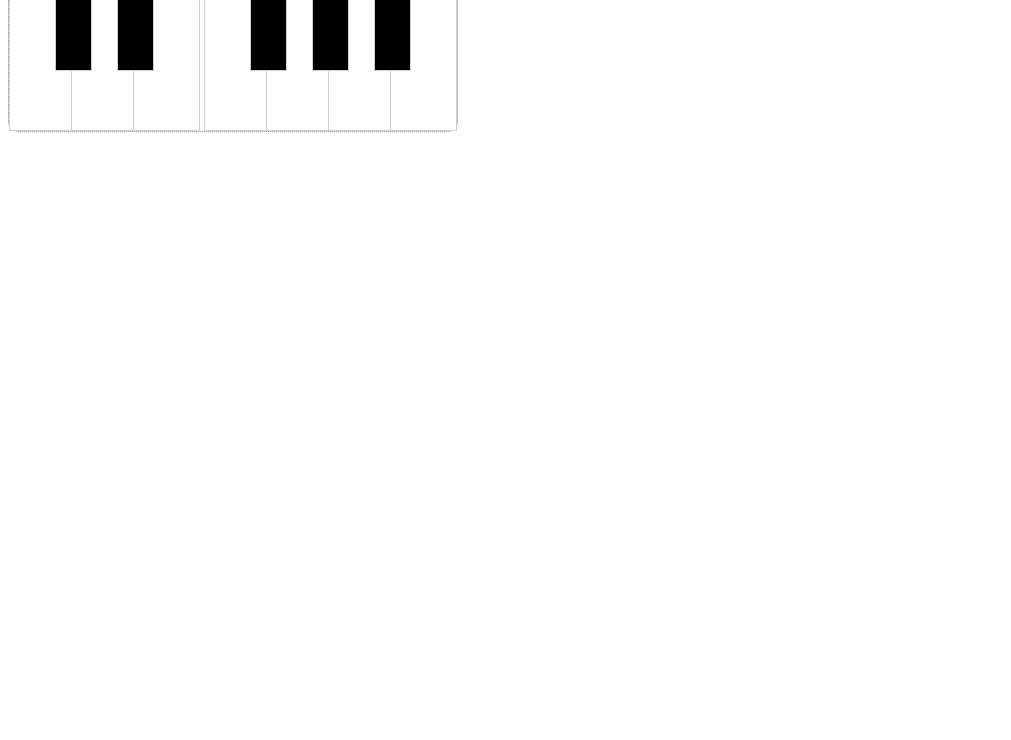
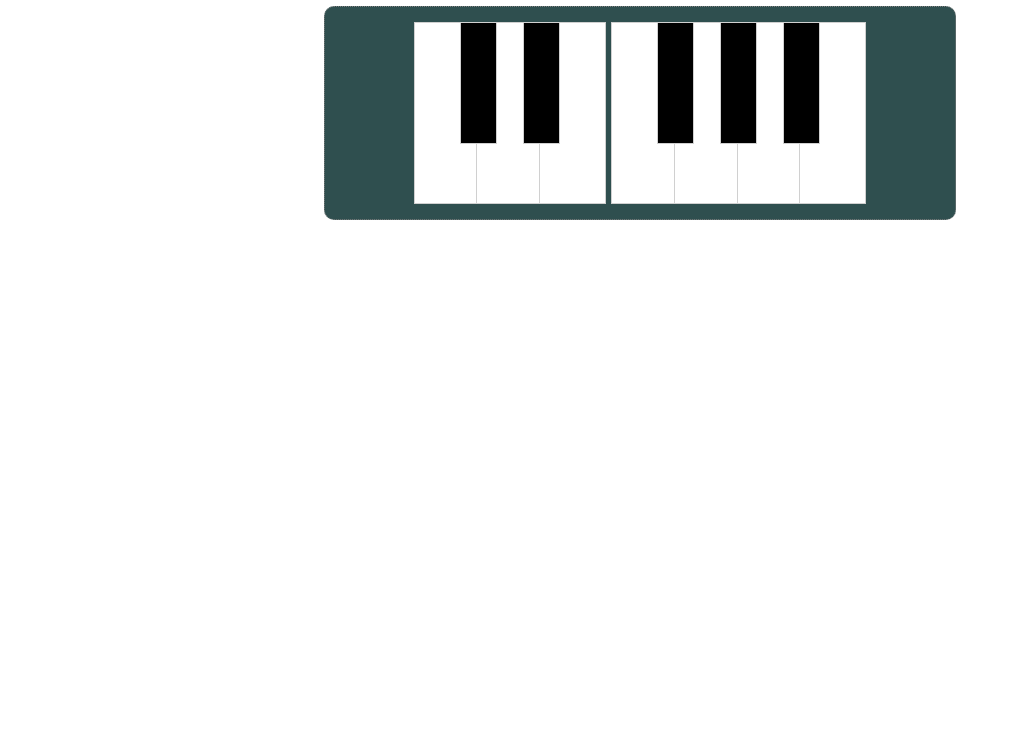
Before and after one commit to gkesaev/blues-machine, a plain HTML site: page index.html in a window 1280 px wide. Shown: the part 60-800 px from the top of the page, without its empty margins (0-1011 px from the left). Drawn offline with Linux system fonts and the light colour scheme.

Commit message:
first set of notes

```diff
--- a/index.html
+++ b/index.html
@@ -6,25 +6,38 @@
     <title>Blues Machine</title>
     <meta name="viewport" content="width=device-width, initial-scale=1">
     <link rel="stylesheet" type="text/css" media="screen" href="resources/style.css" />
-    <script src="main.js"></script>
+    <script src="resources/main.js"></script>
 </head>
 <body>
+    <audio class="note-a1" source src="resources/mp3/a1.mp3" type="audio/mpeg" ></audio>
+    <audio class="note-a1s" source src="resources/mp3/a1s.mp3" type="audio/mpeg" ></audio>
+    <audio class="note-b1" source src="resources/mp3/b1.mp3" type="audio/mpeg" ></audio>
+    <audio class="note-c1" source src="resources/mp3/c1.mp3" type="audio/mpeg" ></audio>
+    <audio class="note-c1s" source src="resources/mp3/c1s.mp3" type="audio/mpeg" ></audio>
+    <audio class="note-c2" source src="resources/mp3/c2.mp3" type="audio/mpeg" ></audio>
+    <audio class="note-d1" source src="resources/mp3/d1.mp3" type="audio/mpeg" ></audio>
+    <audio class="note-d1s" source src="resources/mp3/d1s.mp3" type="audio/mpeg" ></audio>
+    <audio class="note-e1" source src="resources/mp3/e1.mp3" type="audio/mpeg" ></audio>
+    <audio class="note-f1" source src="resources/mp3/f1.mp3" type="audio/mpeg" ></audio>
+    <audio class="note-f1s" source src="resources/mp3/f1s.mp3" type="audio/mpeg" ></audio>
+    <audio class="note-g1" source src="resources/mp3/g1.mp3" type="audio/mpeg" ></audio>
+    <audio class="note-g1s" source src="resources/mp3/g1s.mp3" type="audio/mpeg" ></audio>
 
-<div class="keyboard-сontainer">
-    <div class="white-key key"></div>
-    <div class="black-key key"></div>
-    <div class="white-key key"></div>
-    <div class="black-key key"></div>
-    <div class="white-key key"></div>
-    <div class="white-key key"></div>
-    <div class="black-key key"></div>
-    <div class="white-key key"></div>
-    <div class="black-key key"></div>
-    <div class="white-key key"></div>
-    <div class="black-key key"></div>
-    <div class="white-key key"></div>
-</div>
-
+    <h1 class="center">Blues Machine</h1>
+    <div class="keyboard-сontainer">
+        <div class="white-key key" onclick="playNote('note-a1')"></div>
+        <div class="black-key key" onclick="playNote('note-a1s')"></div>
+        <div class="white-key key" onclick="playNote('note-b1')"></div>
+        <div class="black-key key" onclick="playNote('note-c1')"></div>
+        <div class="white-key key" onclick="playNote('note-c1s')"></div>
+        <div class="white-key key" onclick="playNote('note-c2')"></div>
+        <div class="black-key key" onclick="playNote('note-d1')"></div>
+        <div class="white-key key" onclick="playNote('note-d1s')"></div>
+        <div class="black-key key" onclick="playNote('note-e1')"></div>
+        <div class="white-key key" onclick="playNote('note-f1')"></div>
+        <div class="black-key key" onclick="playNote('note-f1s')"></div>
+        <div class="white-key key" onclick="playNote('note-g1')"></div>
+    </div>
 
 </body>
 </html>
--- a/resources/main.js
+++ b/resources/main.js
@@ -0,0 +1,4 @@
+function playNote(note){
+    var note = document.querySelector('.' + note);
+    note.play();
+}
--- a/resources/style.css
+++ b/resources/style.css
@@ -1,10 +1,18 @@
 body{
     background-color: white;
+    font-family: Arial, Helvetica, sans-serif;
+}
+.center{
+    text-align: center;
 }
 .keyboard-сontainer{
+    padding: 15px;
     border: 1px dotted gray;
+    text-align: center;
+    background-color: darkslategrey;
     border-radius: 10px;
-    position: absolute;
+    max-width: 600px;
+    margin: 0 auto;
 }
 .key{
     display: inline-block;
```
Also changed, not shown: 14 other files.
